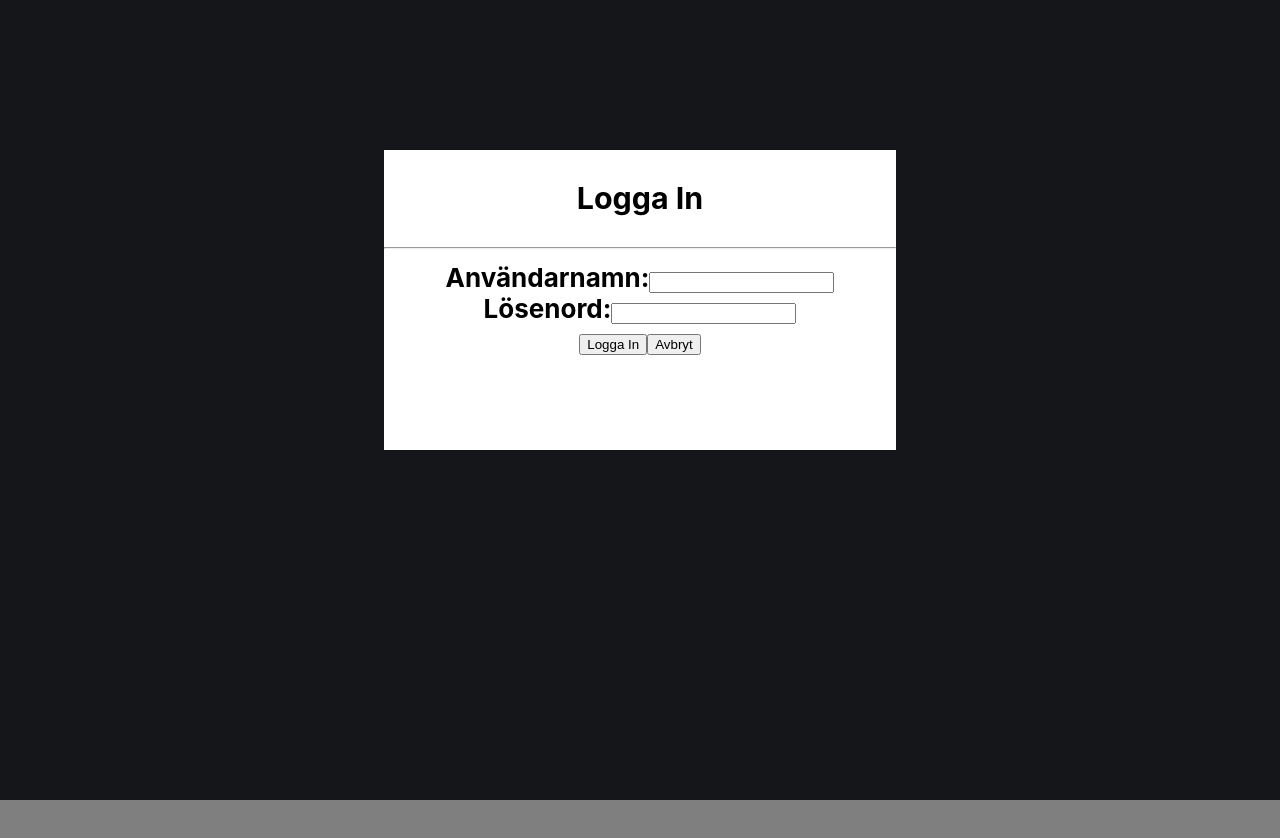
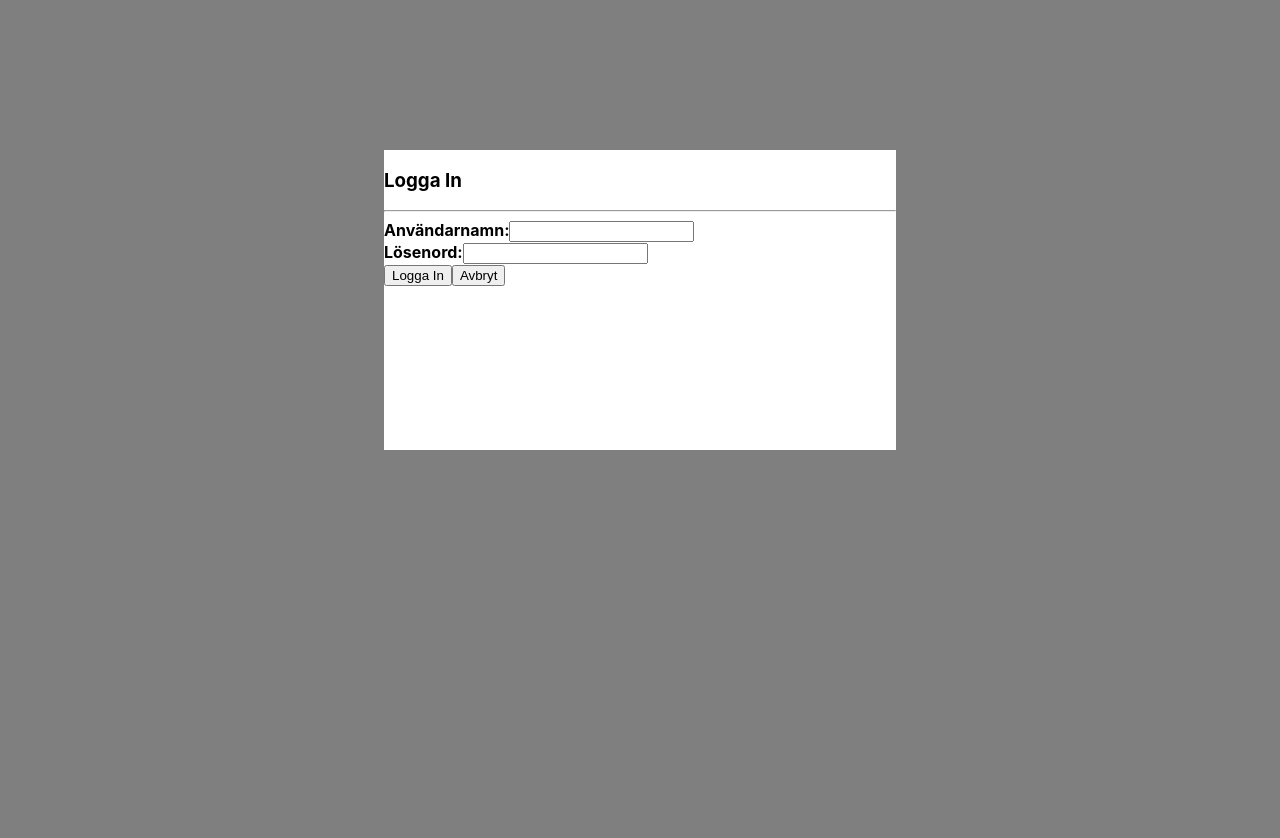
Before and after one commit to nordenberga/reactspring-backend, a React (Create React App) app in the folder client/: page / in a window 1280 px wide. Shown: the top 838 px of the page. Built offline with nearby package versions, Linux system fonts and the light colour scheme.

Commit message:
login modal basic stuff

```diff
--- a/client/src/App.js
+++ b/client/src/App.js
@@ -10,10 +10,8 @@ class App extends Component {
 
   render() {
     return (
-      <div className="App">
-        <header className="App-header">
+      <div>
           <LoginModal closeFunction={this.fakeOnClose}/>
-        </header>
       </div>
     );
   }
--- a/client/src/LoginModal.js
+++ b/client/src/LoginModal.js
@@ -14,9 +14,8 @@ class LoginModal extends Component {
     };
 
     attemptLogin = () => {
-
-    }
-    ;
+        Document.getElementById("passInput").value = "";
+    };
 
     handleUsernameWriter = (event) => {
         this.setState({userNameInput: event.target.value})
```
